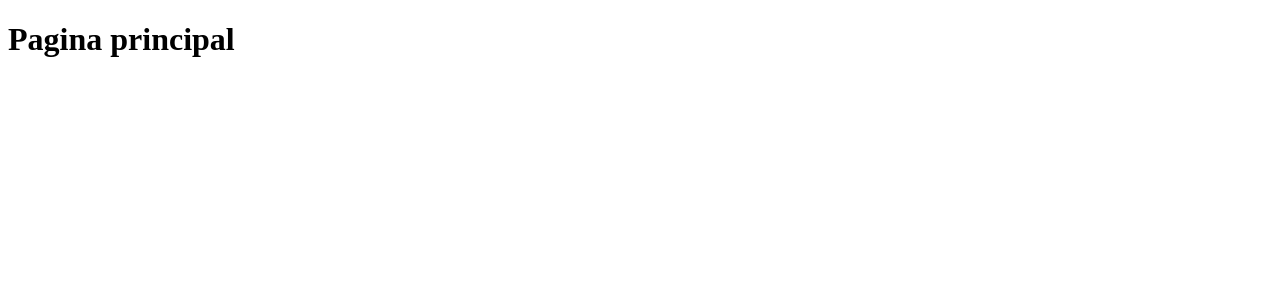
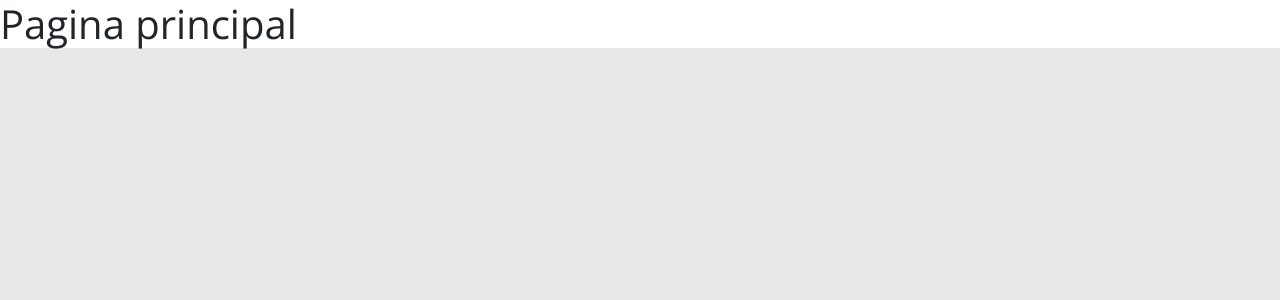
Before and after one commit to TassioVas/dsmovie, a React (Create React App) app in the folder frontend/: page / in a window 1280 px wide. Shown: the top 300 px of the page. Built offline with nearby package versions, Linux system fonts and the light colour scheme.

Commit message:
Bootstrap

```diff
--- a/frontend/package.json
+++ b/frontend/package.json
@@ -10,6 +10,7 @@
     "@types/node": "^16.7.13",
     "@types/react": "^17.0.20",
     "@types/react-dom": "^17.0.9",
+    "bootstrap": "5.1.3",
     "react": "^17.0.2",
     "react-dom": "^17.0.2",
     "react-scripts": "5.0.0",
--- a/frontend/src/index.css
+++ b/frontend/src/index.css
@@ -0,0 +1,22 @@
+
+
+
+@import url('https://fonts.googleapis.com/css2?family=Open+Sans:wght@400;700&display=swap');
+
+:root {
+  --color-primary: #4D41C0;
+}
+
+* {
+    box-sizing: border-box;
+    font-family: 'Open Sans', sans-serif;
+}
+
+html, body {
+    background-color: #e8e8e8;
+}
+
+a, a:hover {
+  text-decoration: none;
+  color: unset;
+}
--- a/frontend/src/index.tsx
+++ b/frontend/src/index.tsx
@@ -1,6 +1,7 @@
 import React from 'react';
 import ReactDOM from 'react-dom';
 import './index.css';
+import 'bootstrap/dist/css/bootstrap.css';
 import App from './App';
 
 
```
Also changed, not shown: 1 other file (tests, documents, lock files or other folders).
